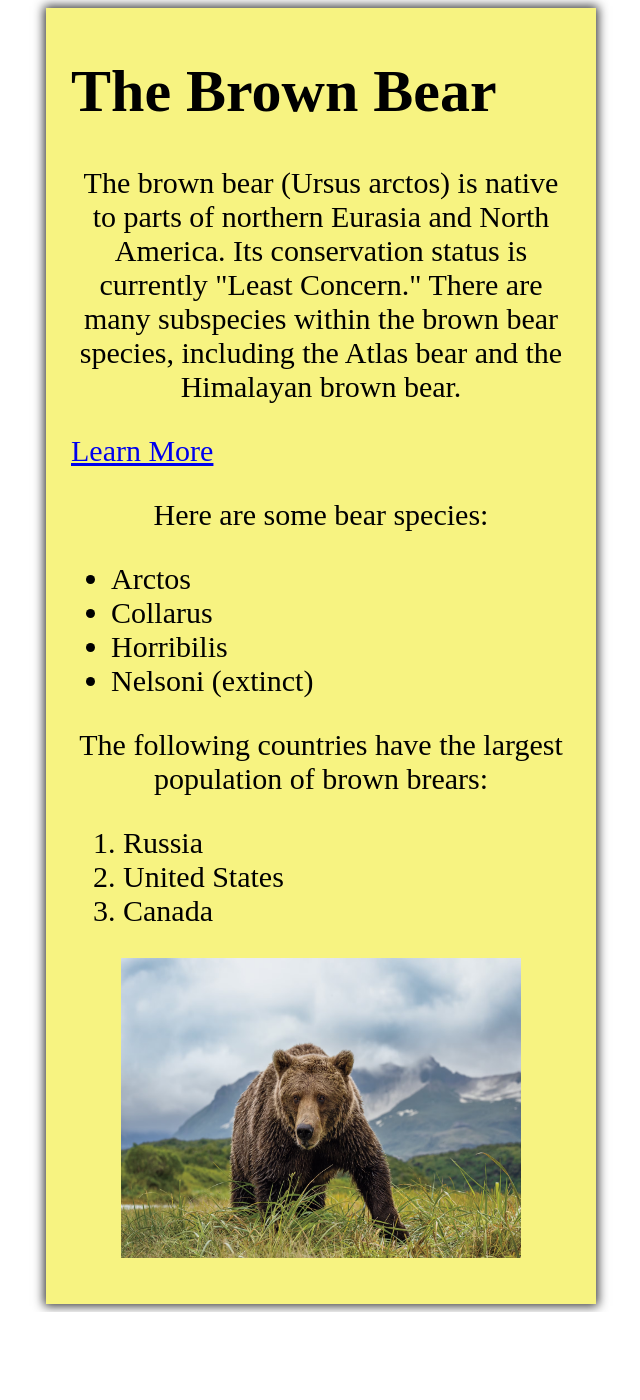
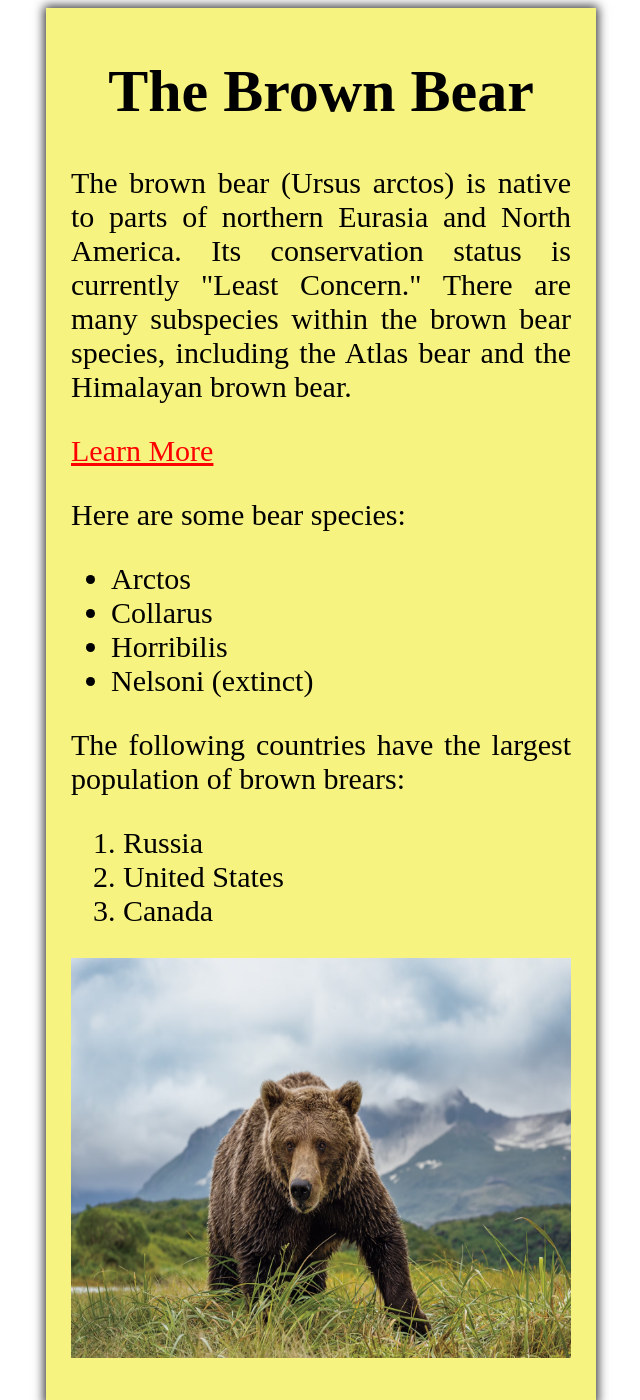
Before and after one commit to HuongLy163/HuongLy163.github.io, a plain HTML site: page week 3/task.html in a window 1280 px wide. Shown: the top 1400 px of the page, without its empty margins (319-959 px from the left). Before the commit the page ends 1312 px from the top, so only its background shows below. Drawn offline with Linux system fonts and the light colour scheme.

Commit message:
Update Exercise Week 3

```diff
--- a/week 3/style.css
+++ b/week 3/style.css
@@ -7,9 +7,18 @@
     background: #f7f381;
     box-shadow: 0 0 10px 2px #333333;
 }
+.my-list h1 {
+    text-align: center;
+}
+.my-list a {
+    color: red;
+}
+.my-list p {
+    text-align: justify;
+}
 .my-list ol {
     margin: 12px;
 }
-.my-list p {
+.my-list img {
     text-align: center;
 }
--- a/week 3/task.html
+++ b/week 3/task.html
@@ -32,7 +32,7 @@
             <li>Canada</li>
         </ol>
     </p>
-    <p> <img src="Brown Bear.avif" width="400" height="300"> </p>
+    <p> <img src="Brown Bear.avif" width="500" height="400"> </p>
     </div>
 </body>
 </html>
```
